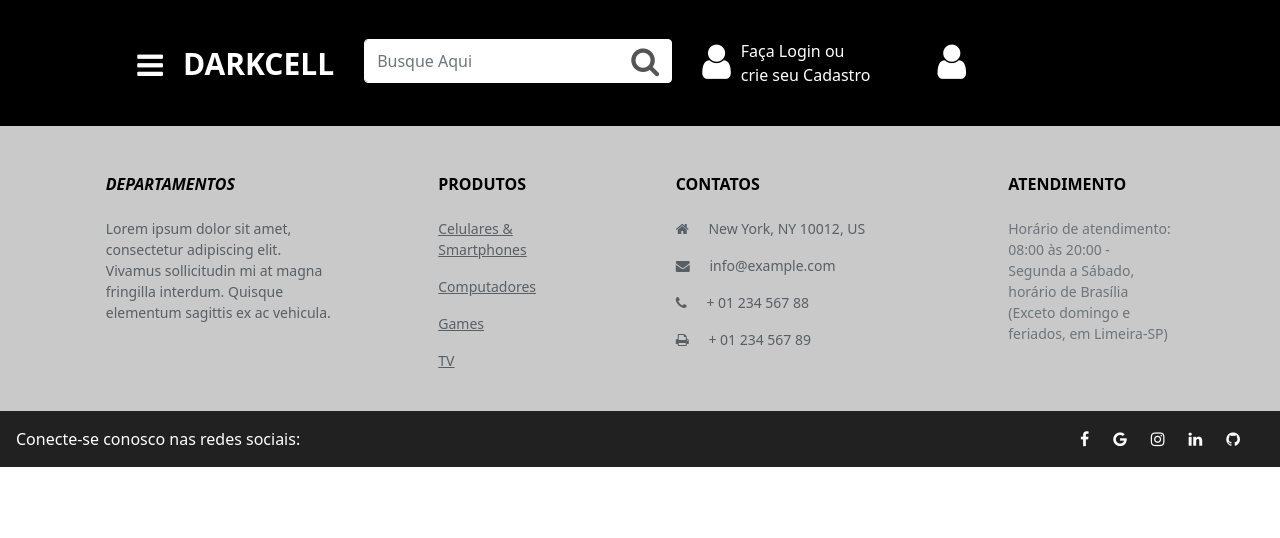
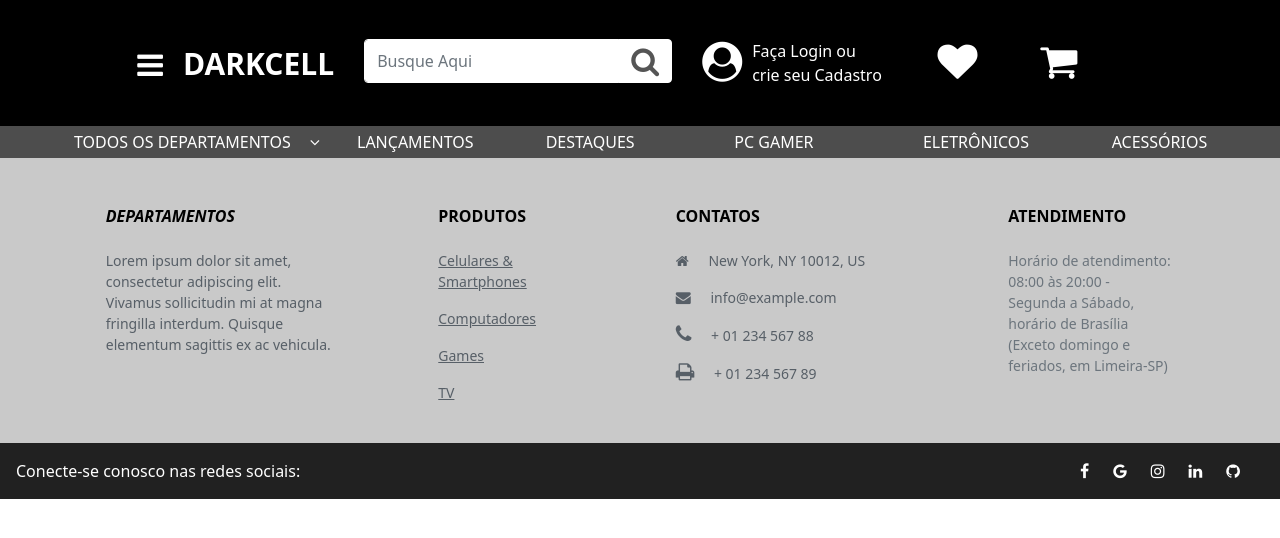
Before and after one commit to vinivizzapc/novo-darkcell, an Angular app: page / in a window 1280 px wide. Shown: the top 538 px of the page. Built offline with nearby package versions, Linux system fonts and the light colour scheme.

Commit message:
feat: adicionando Menu e ajustando Header

```diff
--- a/src/app/app.component.html
+++ b/src/app/app.component.html
@@ -1,2 +1,3 @@
 <app-header></app-header>
+<app-menu></app-menu>
 <app-footer></app-footer>
--- a/src/app/component/footer/footer.component.css
+++ b/src/app/component/footer/footer.component.css
@@ -14,3 +14,8 @@
 .iconsRedeSocial{
     text-align: right;
 }
+
+.produtos{
+    font-size: 14px;
+    color: #575F67;
+}
--- a/src/app/component/footer/footer.component.html
+++ b/src/app/component/footer/footer.component.html
@@ -2,6 +2,7 @@
   <section class="" style="padding-top: 1px">
     <div class="container text-center text-md-start mt-5">
       <div class="row mt-3">
+
         <div class="col-md-3 col-lg-4 col-xl-3 mx-auto mb-4">
           <h6 class="text-uppercase fw-bold mb-4">
             <i class="fas fa-gem me-3 title-footer">Departamentos</i>
@@ -46,11 +47,11 @@
             New York, NY 10012, US
           </p>
           <p class="produtos">
-                <i class="fa fa-envelope me-3"></i>
+            <i class="fa fa-envelope me-3" style="font-size: 15px;"></i>
             info@example.com
           </p>
-            <p class="produtos"><i class="fa fa-phone me-3"></i> + 01 234 567 88</p>
-            <p class="produtos"><i class="fa fa-print me-3"></i> + 01 234 567 89</p>
+          <p class="produtos"><i class="fa fa-phone me-3" style="font-size: 20px;"></i> + 01 234 567 88</p>
+          <p class="produtos"><i class="fa fa-print me-3" style="font-size: 20px;"></i> + 01 234 567 89</p>
         </div>
 
         <div class="col-md-3 col-lg-3 col-xl-2 mx-auto mb-md-0 mb-4">
@@ -66,11 +67,12 @@
             (Exceto domingo e feriados, em Limeira-SP)
           </p>
         </div>
+
       </div>
     </div>
   </section>
 
-    <div class="p-3 col-lg-12" style="background-color: #212121; color: #FFFFFF; display: flex;">
+  <div class="p-3 col-12" style="background-color: #212121; color: #FFFFFF; display: flex;">
     <div class="col-lg-6 txtRedeSocial">
       Conecte-se conosco nas redes sociais:
     </div>
--- a/src/app/component/header/header.component.html
+++ b/src/app/component/header/header.component.html
@@ -15,13 +15,17 @@
   </div>
 
   <div class="col-sm-2" style="display: flex; margin-left: 30px; margin-top: 15px;">
-    <i class="fa fa-user" style="color: white; font-size: 40px; margin-top: 3px;"></i>
+    <i class="fa fa-user-circle" style="color: white; font-size: 40px; margin-top: 3px;"></i>
     <p style="color:white; margin-left: 10px; margin-bottom: 15px;">Faça Login ou
     <br>
     crie seu Cadastro</p>
   </div>
 
-  <div class="col-sm-2" style="display: flex; margin-left: 30px; margin-top: 15px;">
-    <i class="fa fa-user" style="color: white; font-size: 40px; margin-top: 3px;"></i>
+  <div class="col-sm-1" style="display: flex; margin-left: 30px; margin-top: 15px;">
+    <i class="fa fa-heart" style="color: white; font-size: 40px; margin-top: 3px;"></i>
+  </div>
+
+  <div class="col-sm-1" style="margin-top: 15px;">
+    <i class="fa fa-shopping-cart" style="color: white; font-size: 40px; margin-top: 3px;"></i>
   </div>
 </div>
--- a/src/app/component/menu/menu.component.html
+++ b/src/app/component/menu/menu.component.html
@@ -1 +1,27 @@
-<p>menu works!</p>
+<div >
+    <section style="background-color: #4D4D4D;">
+        <div class="p-1 container" style="display: flex; color: #FFFFFF">
+            <div class="col-md-3">
+                TODOS OS DEPARTAMENTOS
+                <span style="margin-left: 15px;">
+                    <i class="fa fa-angle-down"></i>
+                </span>
+            </div>
+            <div class="col-md-2">
+                LANÇAMENTOS
+            </div>
+            <div class="col-md-2">
+                DESTAQUES
+            </div>
+            <div class="col-md-2">
+                PC GAMER
+            </div>
+            <div class="col-md-2">
+                ELETRÔNICOS
+            </div>
+            <div class="col-md-2">
+                ACESSÓRIOS
+            </div>
+        </div>
+    </section>
+</div>
```
Also changed, not shown: 1 other file (tests, documents, lock files or other folders). Lines whose indentation alone changed are shown as unchanged.
